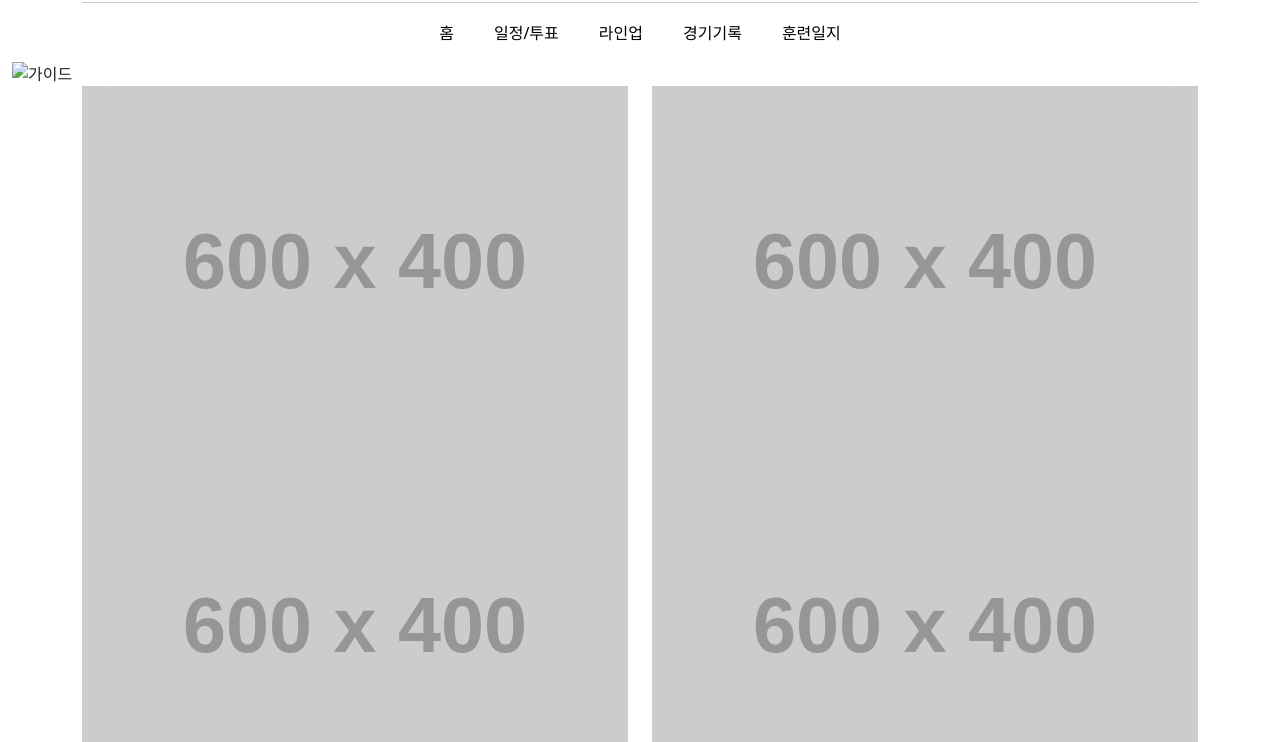
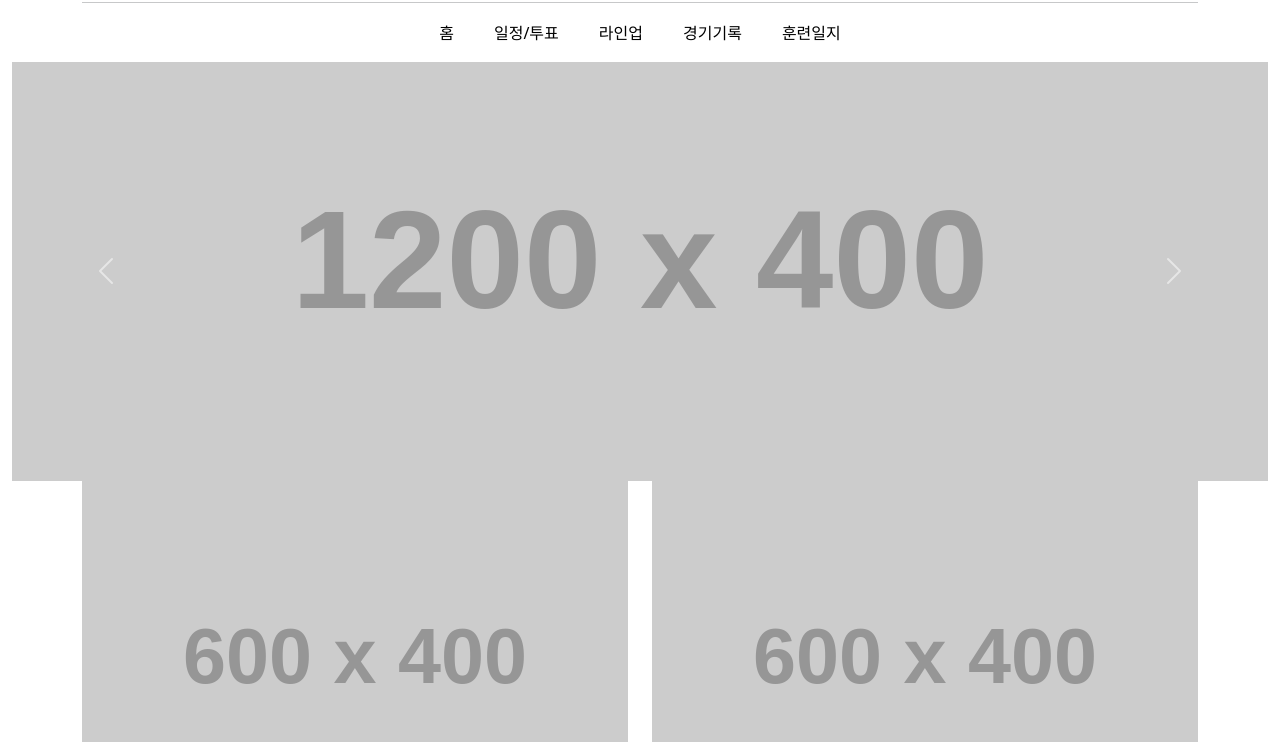
Before and after one commit to finelee1119/otd-planet, a plain HTML site: page index.html in a window 1280 px wide. Shown: the part 58-800 px from the top of the page. Drawn offline with nearby package versions, Linux system fonts and the light colour scheme; placeholder pictures from the web are drawn by us; files whose address does not match are found by name.

Commit message:
img change

```diff
--- a/index.html
+++ b/index.html
@@ -58,19 +58,19 @@
             <div id="carouselExampleInterval" class="carousel slide d-block" data-bs-ride="carousel">
                 <div class="carousel-inner">
                     <div class="carousel-item active" data-bs-interval="3000">
-                        <img src="./더미 이미지/Notice.png" class="mx-auto d-block w-100" alt="공지">
+                        <img src="https://dummyimage.com/1200x400/000000/ffffff&text=Notice" class="mx-auto d-block w-100" alt="공지">
                     </div>
                     <div class="carousel-item" data-bs-interval="3000">
-                        <img src="./더미 이미지/Guide.png" class="mx-auto d-block w-100" alt="가이드">
+                        <img src="https://dummyimage.com/1200x400/000000/ffffff&text=Guide" class="mx-auto d-block w-100" alt="가이드">
                     </div>
                     <div class="carousel-item">
-                        <img src="./더미 이미지/Guide.png" class="mx-auto d-block w-100" alt="가이드">
+                        <img src="https://dummyimage.com/1200x400/000000/ffffff&text=Guide" class="mx-auto d-block w-100" alt="가이드">
                     </div>
                     <div class="carousel-item">
-                        <img src="./더미 이미지/Guide.png" class="mx-auto d-block w-100" alt="가이드">
+                        <img src="https://dummyimage.com/1200x400/000000/ffffff&text=Guide" class="mx-auto d-block w-100" alt="가이드">
                     </div>
                     <div class="carousel-item">
-                        <img src="./더미 이미지/Guide.png" class="mx-auto d-block w-100" alt="가이드">
+                        <img src="https://dummyimage.com/1200x400/000000/ffffff&text=Guide" class="mx-auto d-block w-100" alt="가이드">
                     </div>
                 </div>
                 <button class="carousel-control-prev" type="button" data-bs-target="#carouselExampleInterval" data-bs-slide="prev">
```
